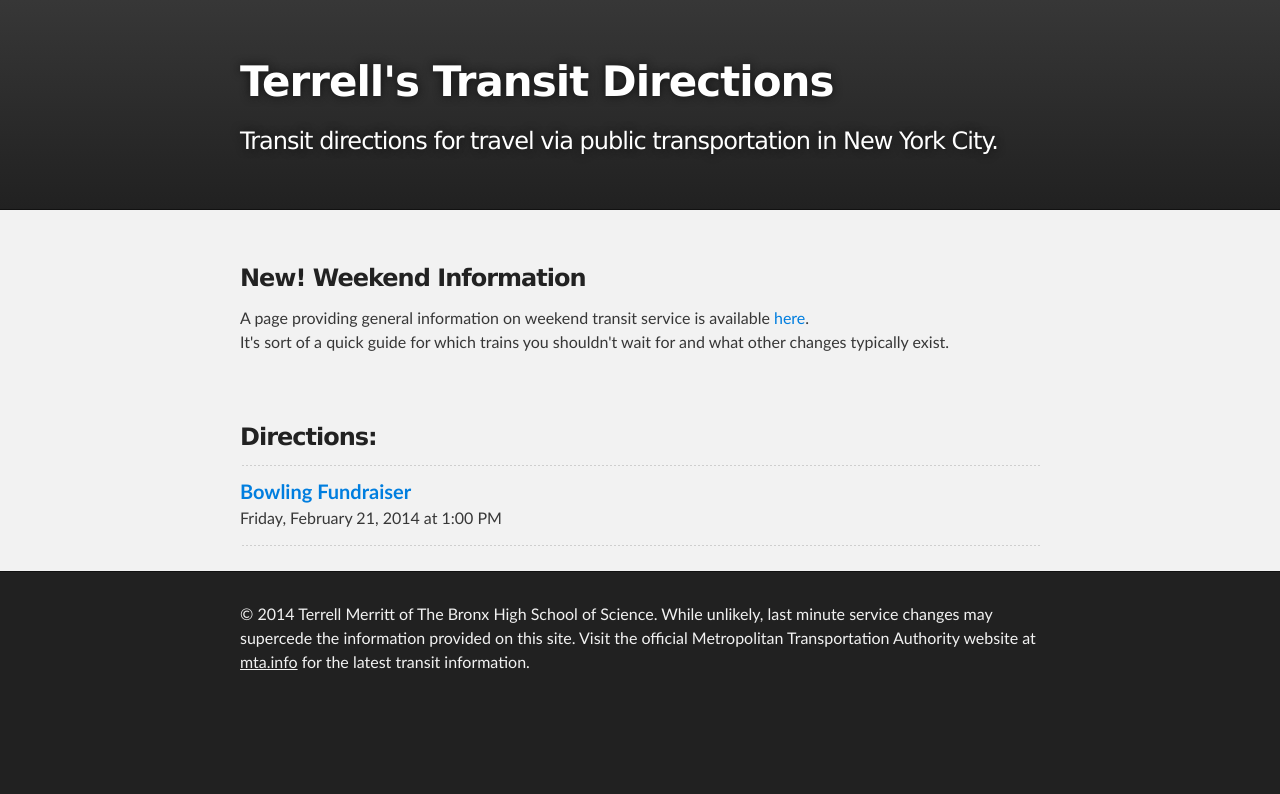
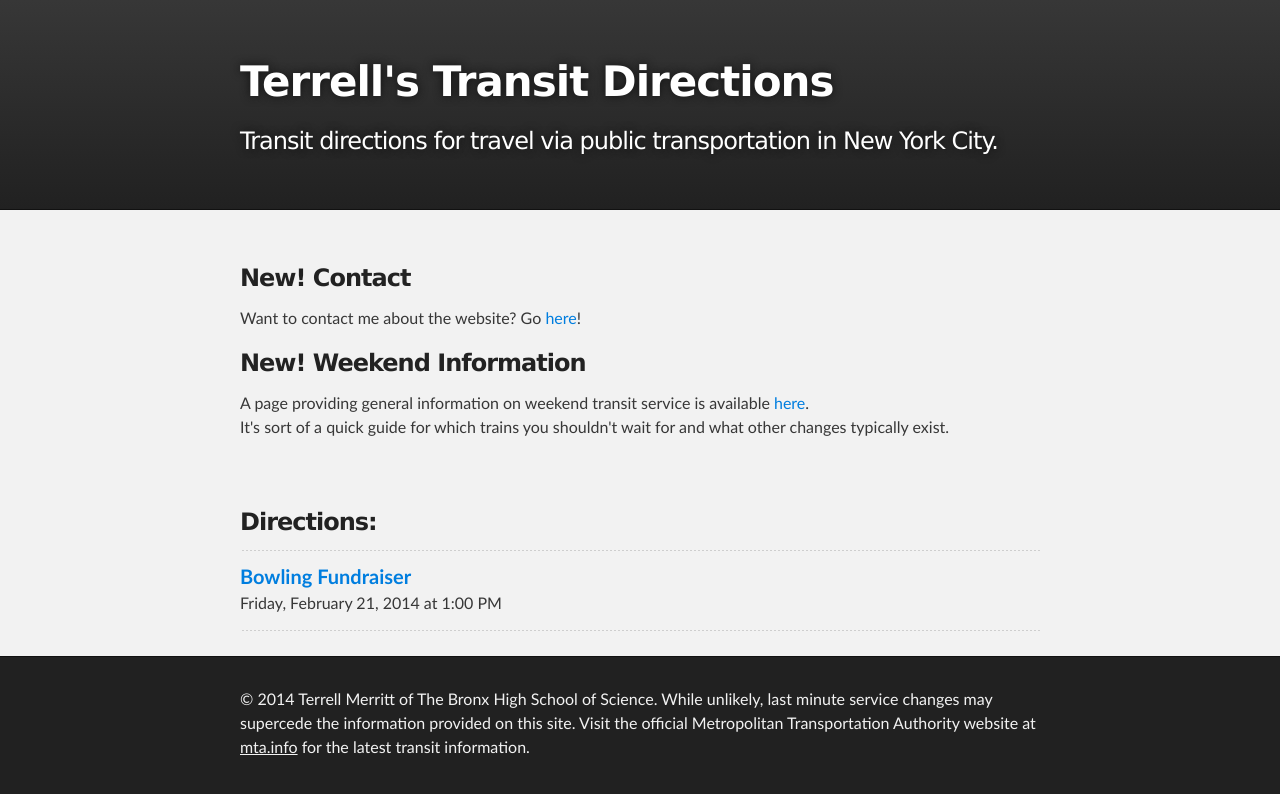
Before and after one commit to terrellthemtaguy/terrellthemtaguy.github.io, a Jekyll site: the page built from index.html, in a window 1280 px wide. Shown: the top 794 px of the page. Built offline with Jekyll 4.4.1, drawn with Linux system fonts in a browser that asks for light colours.

Commit message:
Edit Home to include contact

```diff
--- a/index.html
+++ b/index.html
@@ -13,6 +13,11 @@ published: true
 <!-- MAIN CONTENT -->
 <div id="main_content_wrap" class="outer">
   <section id="main_content" class="inner">
+    <h3>New! Contact</h3>
+    <p>
+        Want to contact me about the website? Go <a href="/contact.html">here</a>!
+    </p>
+
     <h3>New! Weekend Information</h3>
     <p>
         A page providing general information on weekend transit service is available <a href="/weekend_information.html">here</a>.<br>
```
